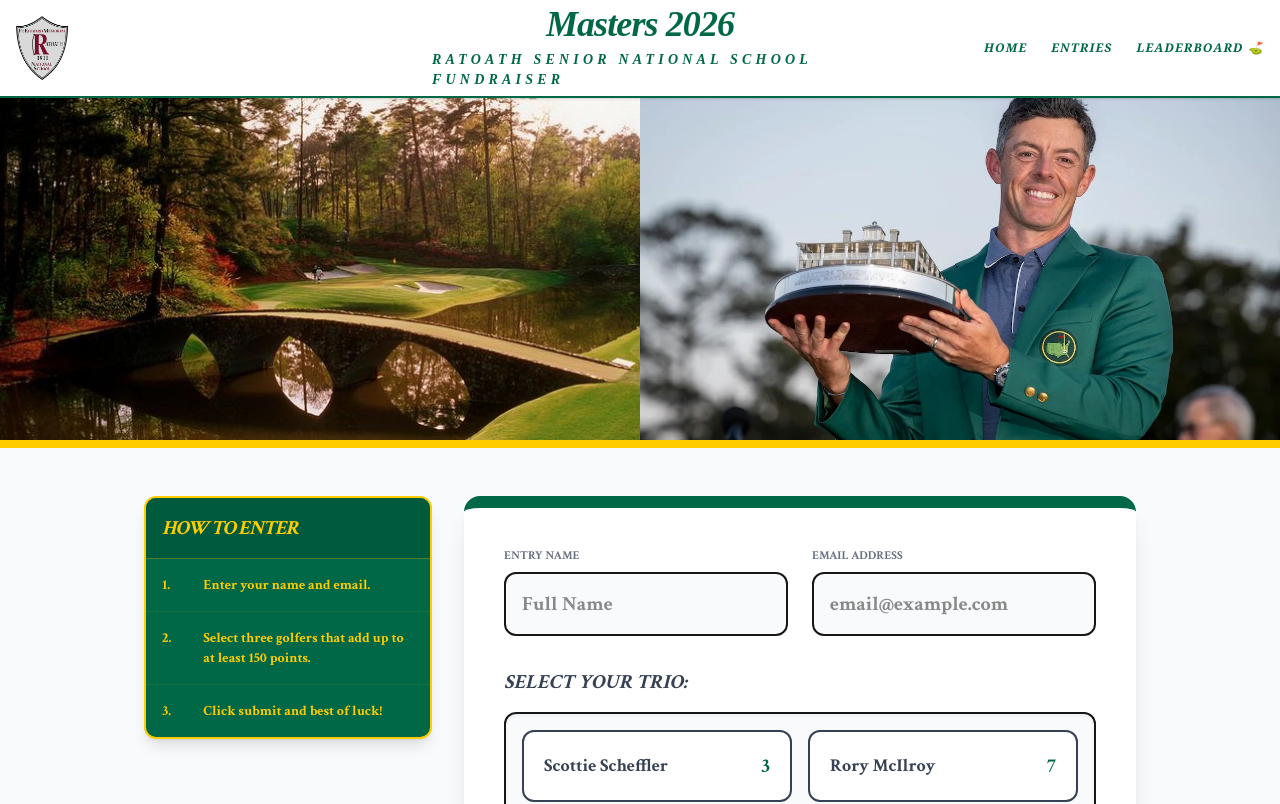
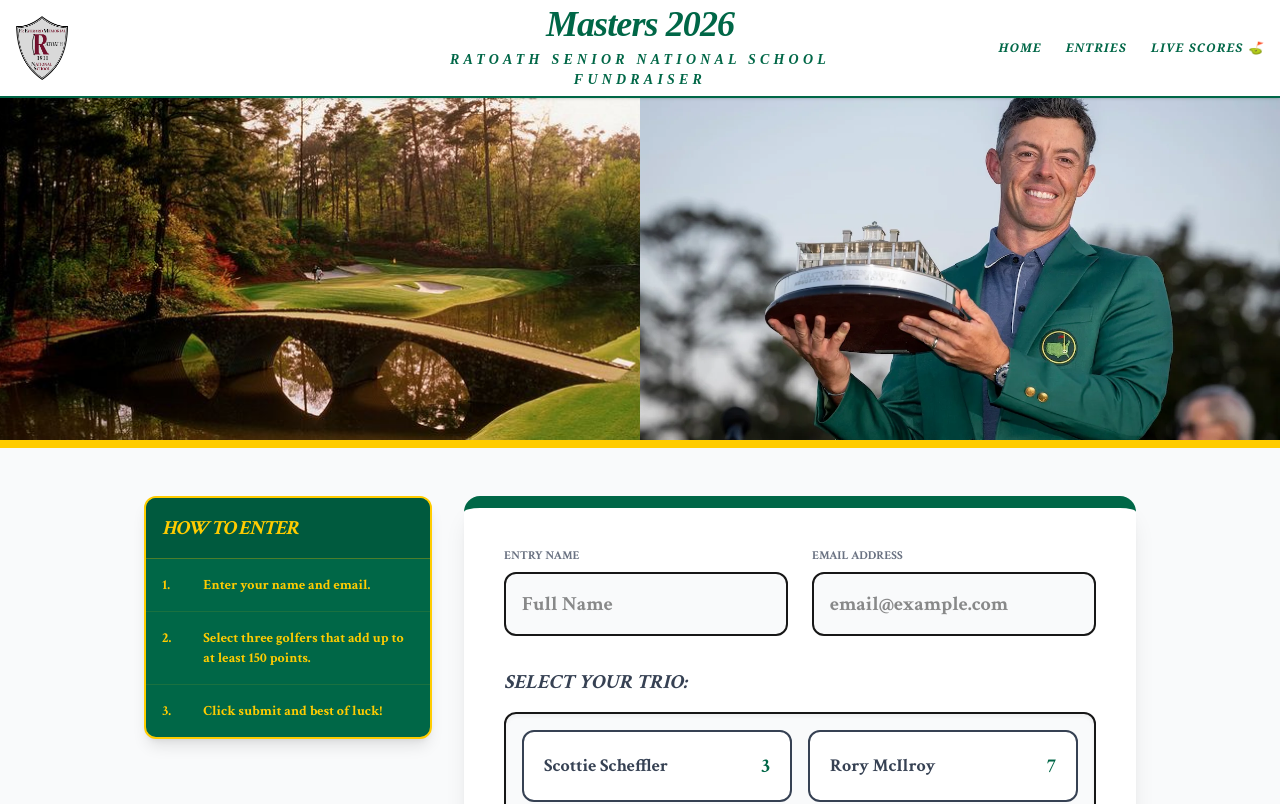
Before and after one commit to alanmulvany1-wq/masters-sweepstake, a Next.js app: page / in a window 1280 px wide. Shown: the top 804 px of the page. Built offline with nearby package versions, Linux system fonts and the light colour scheme; no server answers.

Commit message:
Renamed navbar links for clarity

```diff
--- a/app/Navbar.tsx
+++ b/app/Navbar.tsx
@@ -24,10 +24,10 @@
                 style={{ fontFamily: 'Times New Roman, serif', fontWeight: '700', fontStyle: 'italic' }}>
               Masters 2026
             </h1>
-            <p className="text-[#006747] text-sm uppercase tracking-[0.3em] font-bold mt-2"
-   style={{ fontFamily: 'Times New Roman, serif', fontStyle: 'italic' }}>
-  Ratoath Senior National School Fundraiser
-</p>
+            <p className="text-[#006747] text-sm uppercase tracking-[0.3em] font-bold mt-2 text-center"
+               style={{ fontFamily: 'Times New Roman, serif', fontStyle: 'italic' }}>
+              Ratoath Senior National School Fundraiser
+            </p>
           </div>
 
           {/* 3. RIGHT: Menu Options */}
@@ -35,11 +35,15 @@
             <Link href="/" className="text-[#006747] font-extrabold text-xs uppercase tracking-widest hover:text-[#FFCC00] transition-colors font-serif italic">
               Home
             </Link>
+
+            {/* Renamed "Entries" to be clearer - This links to your CLEAN table (no points) */}
             <Link href="/leaderboard" className="text-[#006747] font-extrabold text-xs uppercase tracking-widest hover:text-[#FFCC00] transition-colors font-serif italic">
               Entries
             </Link>
+
+            {/* Renamed "Leaderboard" to "Live Scores" - This links to the ESPN iframe */}
             <Link href="/masters-leaderboard" className="text-[#006747] font-extrabold text-xs uppercase tracking-widest hover:text-[#FFCC00] transition-colors font-serif italic">
-              Leaderboard ⛳️
+              Live Scores ⛳️
             </Link>
           </div>
 
```
